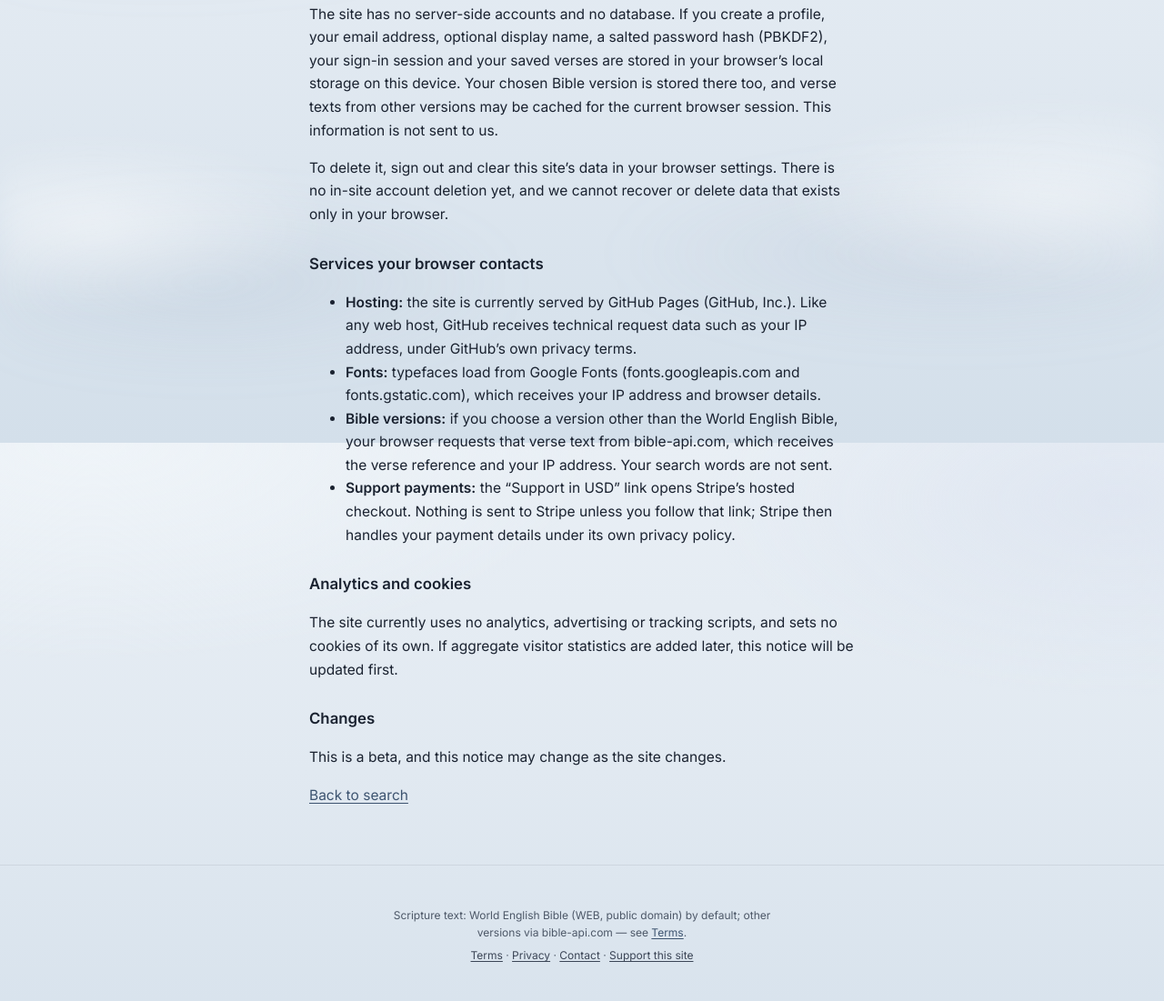
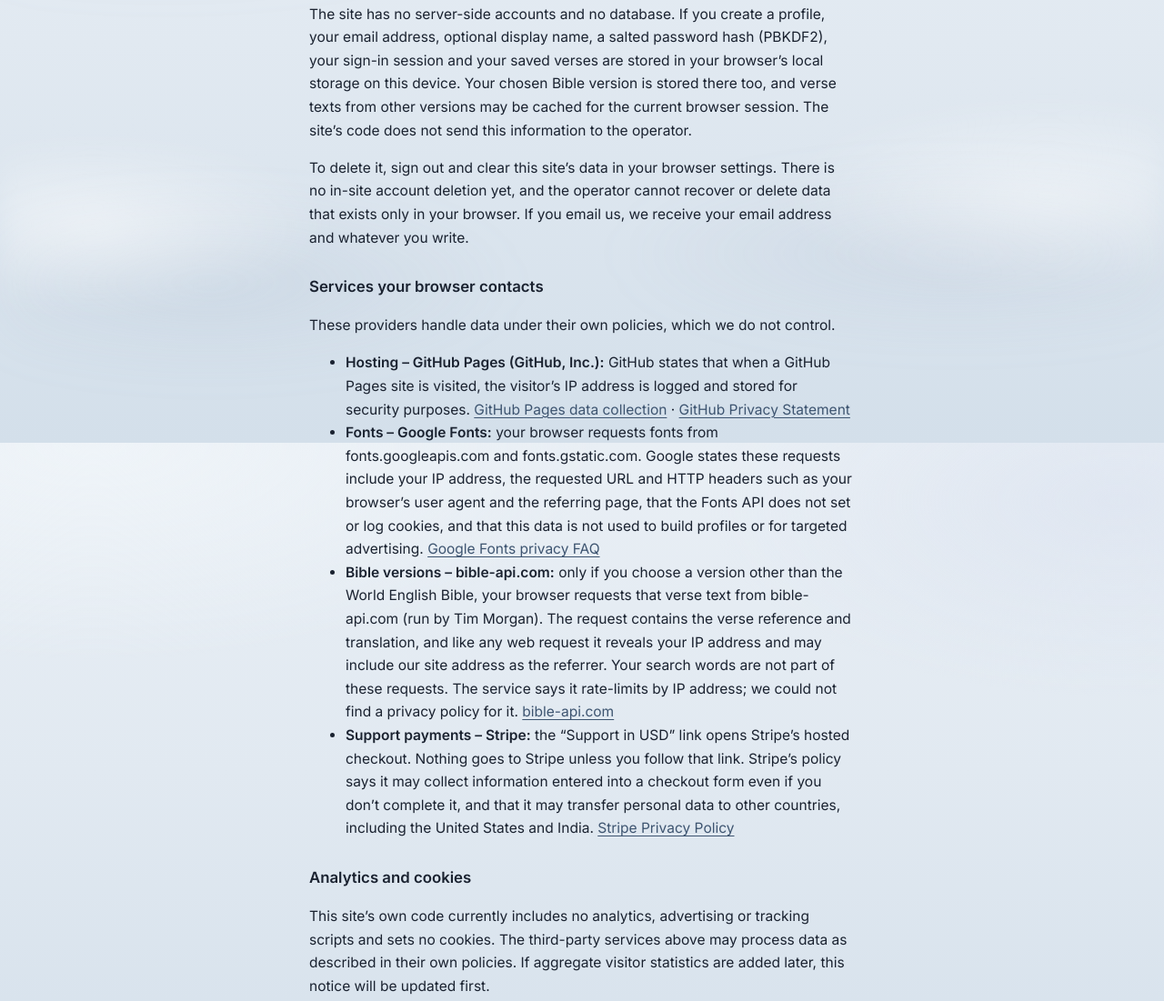
Before and after one commit to jannikluethi-ux/gods-promises, a plain HTML site: page privacy.html in a window 1280 px wide. Shown: the part 313-1414 px from the top of the page at 91% size. Drawn offline with Linux system fonts and the light colour scheme.

Commit message:
Privacy: source-backed third-party disclosures and policy links; scope analytics/cookie statement to site code

```diff
--- a/privacy.html
+++ b/privacy.html
@@ -25,17 +25,18 @@
       <h1>Privacy</h1>
       <p>His Promises Daily is run by Jannik Luethi. Questions about privacy: <a href="mailto:jannik.luethi@proton.me">Email Jannik Luethi (jannik.luethi@proton.me)</a>.</p>
       <h2>What stays in your browser</h2>
-      <p>The site has no server-side accounts and no database. If you create a profile, your email address, optional display name, a salted password hash (PBKDF2), your sign-in session and your saved verses are stored in your browser’s local storage on this device. Your chosen Bible version is stored there too, and verse texts from other versions may be cached for the current browser session. This information is not sent to us.</p>
-      <p>To delete it, sign out and clear this site’s data in your browser settings. There is no in-site account deletion yet, and we cannot recover or delete data that exists only in your browser.</p>
+      <p>The site has no server-side accounts and no database. If you create a profile, your email address, optional display name, a salted password hash (PBKDF2), your sign-in session and your saved verses are stored in your browser’s local storage on this device. Your chosen Bible version is stored there too, and verse texts from other versions may be cached for the current browser session. The site’s code does not send this information to the operator.</p>
+      <p>To delete it, sign out and clear this site’s data in your browser settings. There is no in-site account deletion yet, and the operator cannot recover or delete data that exists only in your browser. If you email us, we receive your email address and whatever you write.</p>
       <h2>Services your browser contacts</h2>
+      <p>These providers handle data under their own policies, which we do not control.</p>
       <ul>
-        <li><strong>Hosting:</strong> the site is currently served by GitHub Pages (GitHub, Inc.). Like any web host, GitHub receives technical request data such as your IP address, under GitHub’s own privacy terms.</li>
-        <li><strong>Fonts:</strong> typefaces load from Google Fonts (fonts.googleapis.com and fonts.gstatic.com), which receives your IP address and browser details.</li>
-        <li><strong>Bible versions:</strong> if you choose a version other than the World English Bible, your browser requests that verse text from bible-api.com, which receives the verse reference and your IP address. Your search words are not sent.</li>
-        <li><strong>Support payments:</strong> the “Support in USD” link opens Stripe’s hosted checkout. Nothing is sent to Stripe unless you follow that link; Stripe then handles your payment details under its own privacy policy.</li>
+        <li><strong>Hosting – GitHub Pages (GitHub, Inc.):</strong> GitHub states that when a GitHub Pages site is visited, the visitor’s IP address is logged and stored for security purposes. <a href="https://docs.github.com/en/pages/getting-started-with-github-pages/what-is-github-pages#data-collection" rel="noopener noreferrer">GitHub Pages data collection</a> · <a href="https://docs.github.com/en/site-policy/privacy-policies/github-general-privacy-statement" rel="noopener noreferrer">GitHub Privacy Statement</a></li>
+        <li><strong>Fonts – Google Fonts:</strong> your browser requests fonts from fonts.googleapis.com and fonts.gstatic.com. Google states these requests include your IP address, the requested URL and HTTP headers such as your browser’s user agent and the referring page, that the Fonts API does not set or log cookies, and that this data is not used to build profiles or for targeted advertising. <a href="https://developers.google.com/fonts/faq/privacy" rel="noopener noreferrer">Google Fonts privacy FAQ</a></li>
+        <li><strong>Bible versions – bible-api.com:</strong> only if you choose a version other than the World English Bible, your browser requests that verse text from bible-api.com (run by Tim Morgan). The request contains the verse reference and translation, and like any web request it reveals your IP address and may include our site address as the referrer. Your search words are not part of these requests. The service says it rate-limits by IP address; we could not find a privacy policy for it. <a href="https://bible-api.com/" rel="noopener noreferrer">bible-api.com</a></li>
+        <li><strong>Support payments – Stripe:</strong> the “Support in USD” link opens Stripe’s hosted checkout. Nothing goes to Stripe unless you follow that link. Stripe’s policy says it may collect information entered into a checkout form even if you don’t complete it, and that it may transfer personal data to other countries, including the United States and India. <a href="https://stripe.com/privacy" rel="noopener noreferrer">Stripe Privacy Policy</a></li>
       </ul>
       <h2>Analytics and cookies</h2>
-      <p>The site currently uses no analytics, advertising or tracking scripts, and sets no cookies of its own. If aggregate visitor statistics are added later, this notice will be updated first.</p>
+      <p>This site’s own code currently includes no analytics, advertising or tracking scripts and sets no cookies. The third-party services above may process data as described in their own policies. If aggregate visitor statistics are added later, this notice will be updated first.</p>
       <h2>Changes</h2>
       <p>This is a beta, and this notice may change as the site changes.</p>
       <p><a href="index.html">Back to search</a></p>
```
